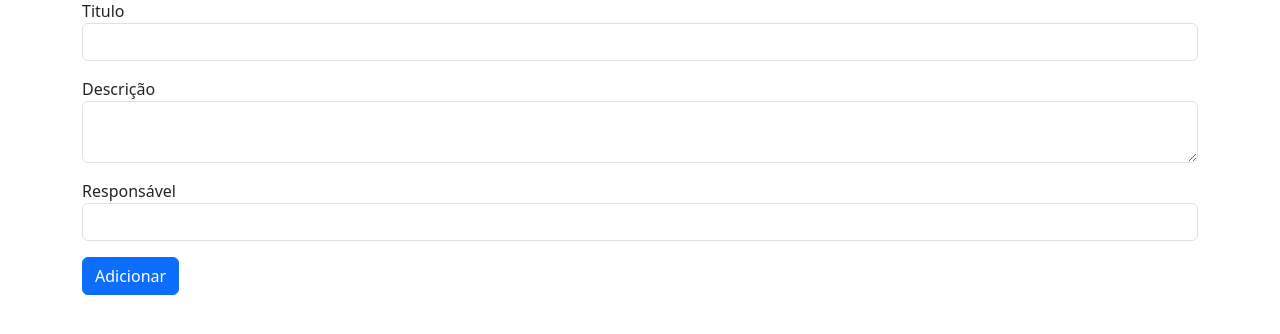
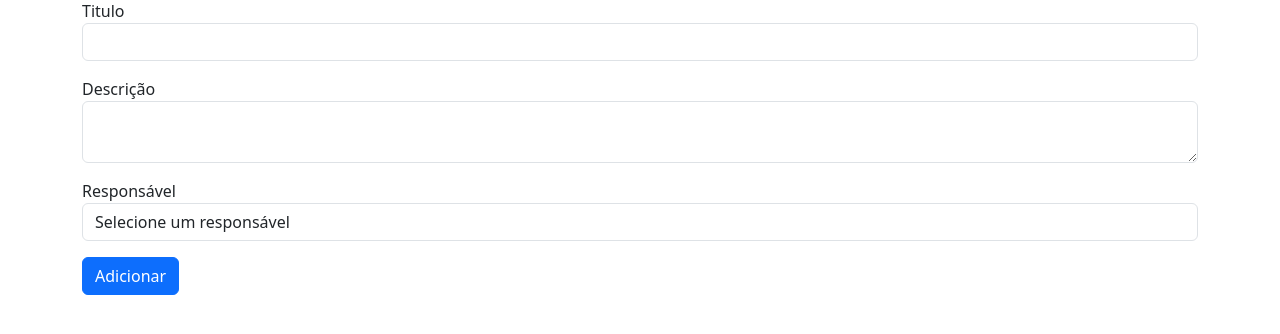
Before and after one commit to alyssa-sys/Grupo-1-FSI-Tutorial-Flask, a Flask app: page /adicionar_tarefa in a window 1280 px wide. Shown: the part 127-461 px from the top of the page. Run offline with Flask 3, Linux system fonts and the light colour scheme; the visitor is signed in with stand-in values (Sample User, id 1); data comes from the database, SQL or seed files in the repository; lists and menus that the app fills with data are empty.

Commit message:
cosertando adcionar tarefa

```diff
--- a/gerenciador_de_tarefas/templates/adicionar_tarefa.html
+++ b/gerenciador_de_tarefas/templates/adicionar_tarefa.html
@@ -12,7 +12,8 @@
     </div>
     <div class="mb-3">
         <label>Responsável</label>
-        <select name="responsavel_id" class="form-control">
+       <select name="responsavel_id" class="form-control">
+            <option value="">Selecione um responsável</option>
             {% for usuario in usuarios %}
                 <option value="{{ usuario.id }}">{{ usuario.username }}</option>
             {% endfor %}
```
